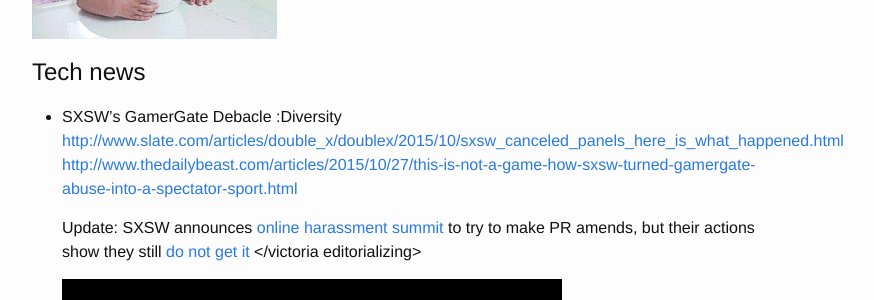
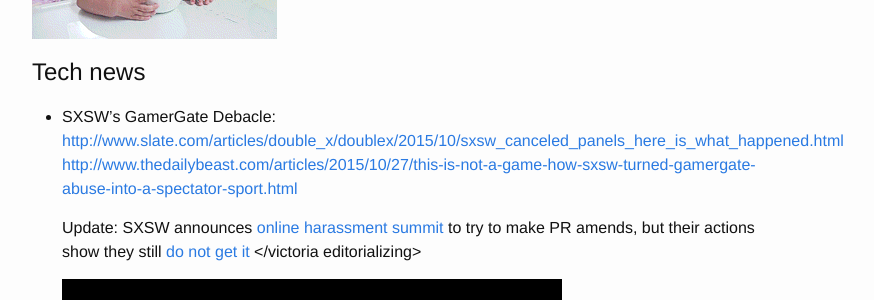
Before and after one commit to mvc-the-podcast/mvc-the-podcast.github.io, a Jekyll site: the page built from _posts/2015-11-2-gamergate-and-better-stories.markdown, in a window 1280 px wide and 900 px high, scrolled down 1162 px. Shown: the part 152-452 px from the top of the window, without its empty margins (238-1112 px from the left). Built offline with Jekyll 4.4.1, drawn with Linux system fonts in a browser that asks for light colours; comment, search, counter and statistics services are not loaded.

Commit message:
Update 2015-11-2-gamergate-and-better-stories.markdown

```diff
--- a/_posts/2015-11-2-gamergate-and-better-stories.markdown
+++ b/_posts/2015-11-2-gamergate-and-better-stories.markdown
@@ -29,7 +29,7 @@
 
 # Tech news
 
-- SXSW’s GamerGate Debacle :Diversity <http://www.slate.com/articles/double_x/doublex/2015/10/sxsw_canceled_panels_here_is_what_happened.html> <http://www.thedailybeast.com/articles/2015/10/27/this-is-not-a-game-how-sxsw-turned-gamergate-abuse-into-a-spectator-sport.html>
+- SXSW’s GamerGate Debacle: <http://www.slate.com/articles/double_x/doublex/2015/10/sxsw_canceled_panels_here_is_what_happened.html> <http://www.thedailybeast.com/articles/2015/10/27/this-is-not-a-game-how-sxsw-turned-gamergate-abuse-into-a-spectator-sport.html>
 
   Update: SXSW announces [online harassment summit](http://www.sxsw.com/news/2015/sxsw-announces-march-12-online-harassment-summit) to try to make PR amends, but their actions show they still [do not get it](http://recode.net/2015/10/30/sxsw-bungles-announcement-of-online-harassment-summit-and-panelists-are-pulling-out/)  &lt;/victoria editorializing&gt;
 
```
